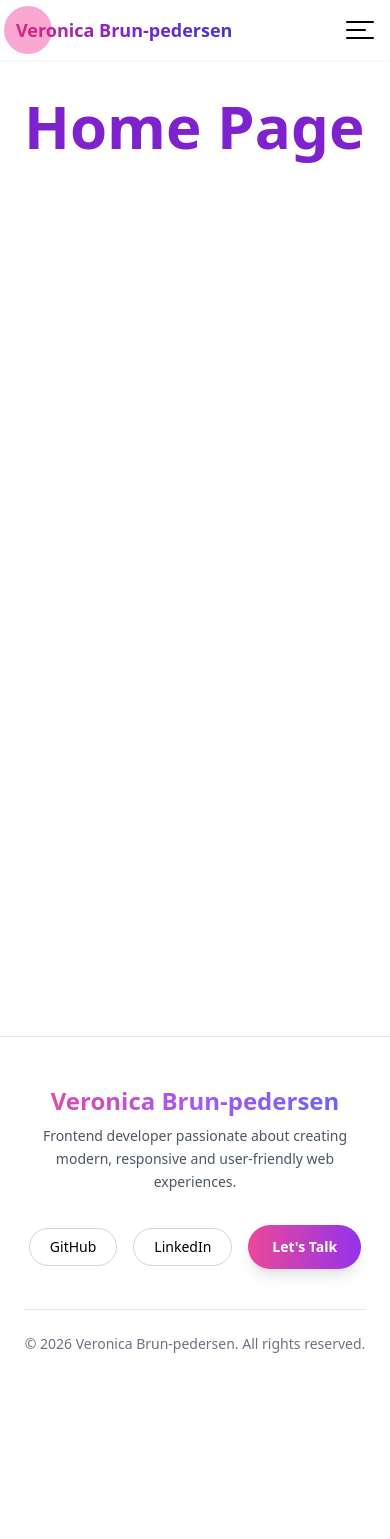
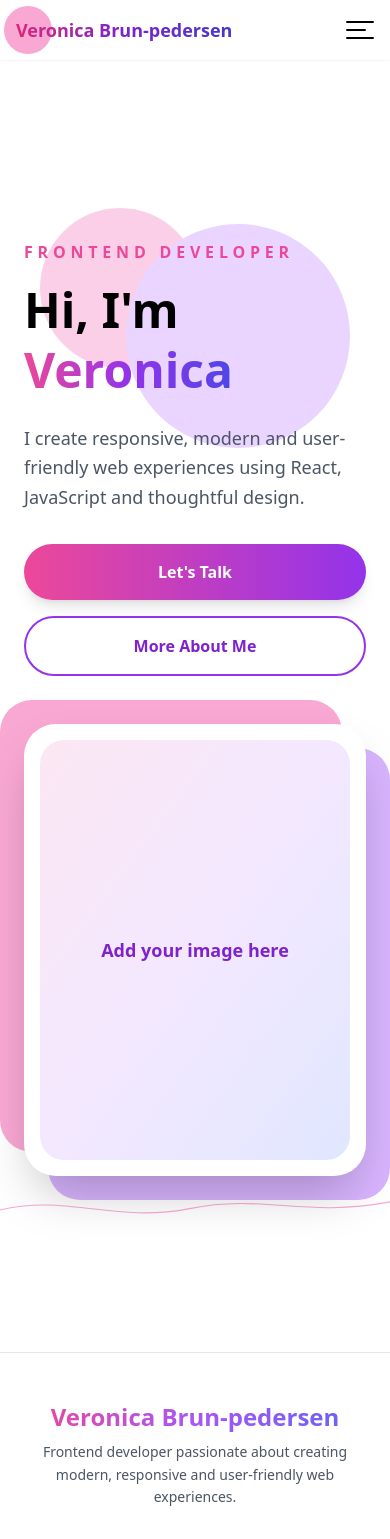
Before and after one commit to Veronicabrun/portfolio2, a React (Create React App) app: page / in a window 390 px wide. Shown: the top 1539 px of the page. Before the commit the page ends 1402 px from the top, so only its background shows below. Built offline with nearby package versions, Linux system fonts and the light colour scheme.

Commit message:
Add responsive hero banner section

```diff
--- /dev/null
+++ b/src/components/Hero/index.jsx
@@ -0,0 +1,76 @@
+import { Link } from "react-router-dom";
+
+function Hero() {
+  return (
+    <section className="relative min-h-screen overflow-hidden bg-white px-6 py-20">
+      <div className="absolute left-10 top-28 h-40 w-40 rounded-full bg-pink-200"></div>
+      <div className="absolute right-10 top-32 h-56 w-56 rounded-full bg-purple-200"></div>
+      <div className="absolute bottom-20 left-1/2 h-32 w-32 rounded-full bg-indigo-100"></div>
+
+      <div className="relative z-10 mx-auto grid max-w-7xl items-center gap-12 pt-16 lg:grid-cols-2">
+        <div>
+          <p className="mb-4 font-semibold uppercase tracking-[0.3em] text-pink-500">
+            Frontend Developer
+          </p>
+
+          <h1 className="max-w-2xl text-5xl font-extrabold leading-tight text-black sm:text-6xl lg:text-7xl">
+            Hi, I&apos;m{" "}
+            <span className="bg-gradient-to-r from-pink-500 via-purple-600 to-indigo-600 bg-clip-text text-transparent">
+              Veronica
+            </span>
+          </h1>
+
+          <p className="mt-6 max-w-xl text-lg leading-relaxed text-gray-600">
+            I create responsive, modern and user-friendly web experiences using
+            React, JavaScript and thoughtful design.
+          </p>
+
+          <div className="mt-8 flex flex-col gap-4 sm:flex-row">
+            <Link
+              to="/contact"
+              className="rounded-full bg-gradient-to-r from-pink-500 to-purple-600 px-8 py-4 text-center font-semibold text-white shadow-lg transition duration-300 hover:scale-105"
+            >
+              Let&apos;s Talk
+            </Link>
+
+            <Link
+              to="/about"
+              className="rounded-full border-2 border-purple-600 px-8 py-4 text-center font-semibold text-purple-700 transition duration-300 hover:bg-purple-600 hover:text-white"
+            >
+              More About Me
+            </Link>
+          </div>
+        </div>
+
+        <div className="relative mx-auto w-full max-w-md">
+          <div className="absolute -left-6 -top-6 h-full w-full rounded-[2rem] bg-pink-300"></div>
+          <div className="absolute -right-6 -bottom-6 h-full w-full rounded-[2rem] bg-purple-300"></div>
+
+          <div className="relative overflow-hidden rounded-[2rem] bg-white p-4 shadow-2xl">
+            <div className="flex h-[420px] items-center justify-center rounded-[1.5rem] bg-gradient-to-br from-pink-100 via-purple-100 to-indigo-100">
+              <p className="text-center text-lg font-semibold text-purple-700">
+                Add your image here
+              </p>
+            </div>
+          </div>
+        </div>
+      </div>
+
+      <svg
+        className="absolute bottom-8 left-0 w-full text-pink-300"
+        viewBox="0 0 1440 120"
+        fill="none"
+        xmlns="http://www.w3.org/2000/svg"
+      >
+        <path
+          d="M0 70 C250 10 420 120 700 65 C980 10 1120 100 1440 40"
+          stroke="currentColor"
+          strokeWidth="4"
+          strokeLinecap="round"
+        />
+      </svg>
+    </section>
+  );
+}
+
+export default Hero;
--- a/src/pages/Home/index.jsx
+++ b/src/pages/Home/index.jsx
@@ -1,10 +1,10 @@
+import Hero from "../../components/Hero";
+
 function Home() {
   return (
-    <section className="min-h-screen bg-white px-6">
-      <h1 className="text-6xl font-bold text-purple-700">
-        Home Page
-      </h1>
-    </section>
+    <>
+      <Hero />
+    </>
   );
 }
 
```
